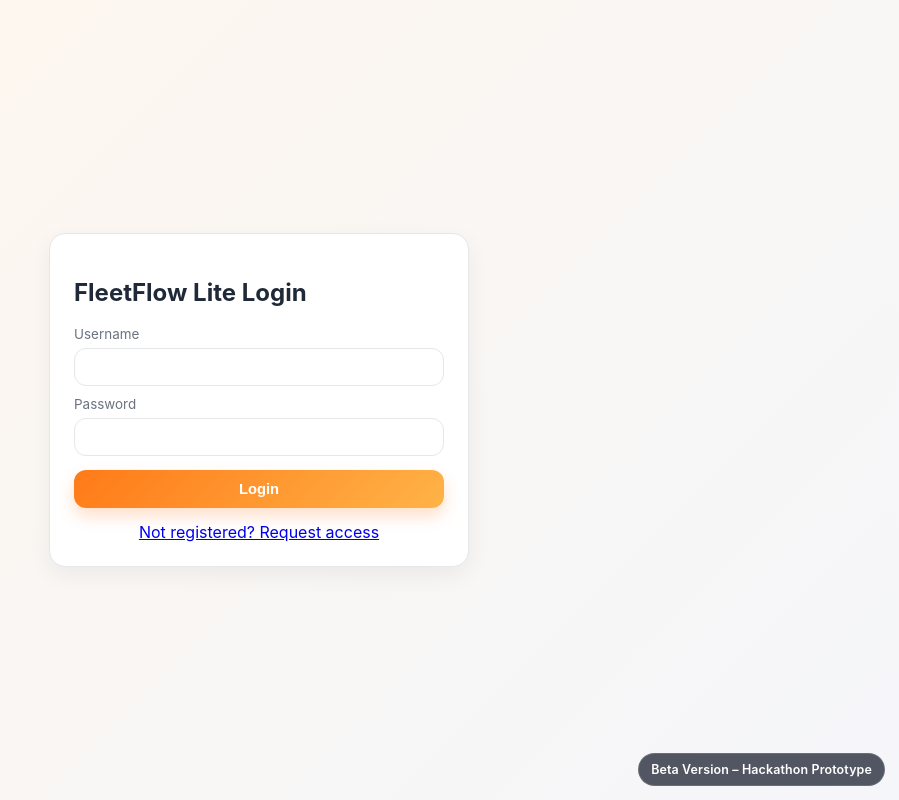
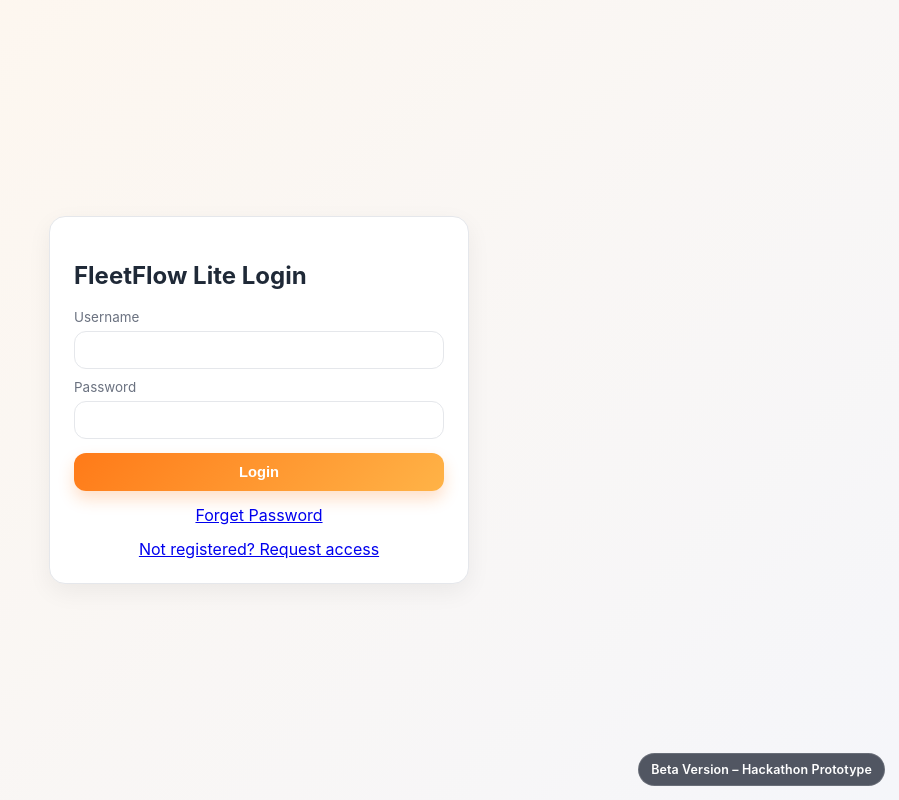
Before and after one commit to mahipalsinghdeora/odoo_X_gvp_hackathon, a Flask app: page /login in a window 1280 px wide. Shown: the whole page, without its empty margins (381-1280 px from the left). Run offline with Flask 3, Linux system fonts and the light colour scheme.

Commit message:
Update login.html

```diff
--- a/templates/login.html
+++ b/templates/login.html
@@ -28,6 +28,9 @@
         </form>
 
         <div class="mt-14" style="text-align:center;">
+            <a href="{{ url_for('forget') }}">Forget Password</a>
+        </div>
+        <div class="mt-14" style="text-align:center;">
             <a href="{{ url_for('register') }}">Not registered? Request access</a>
         </div>
     </div>
```
